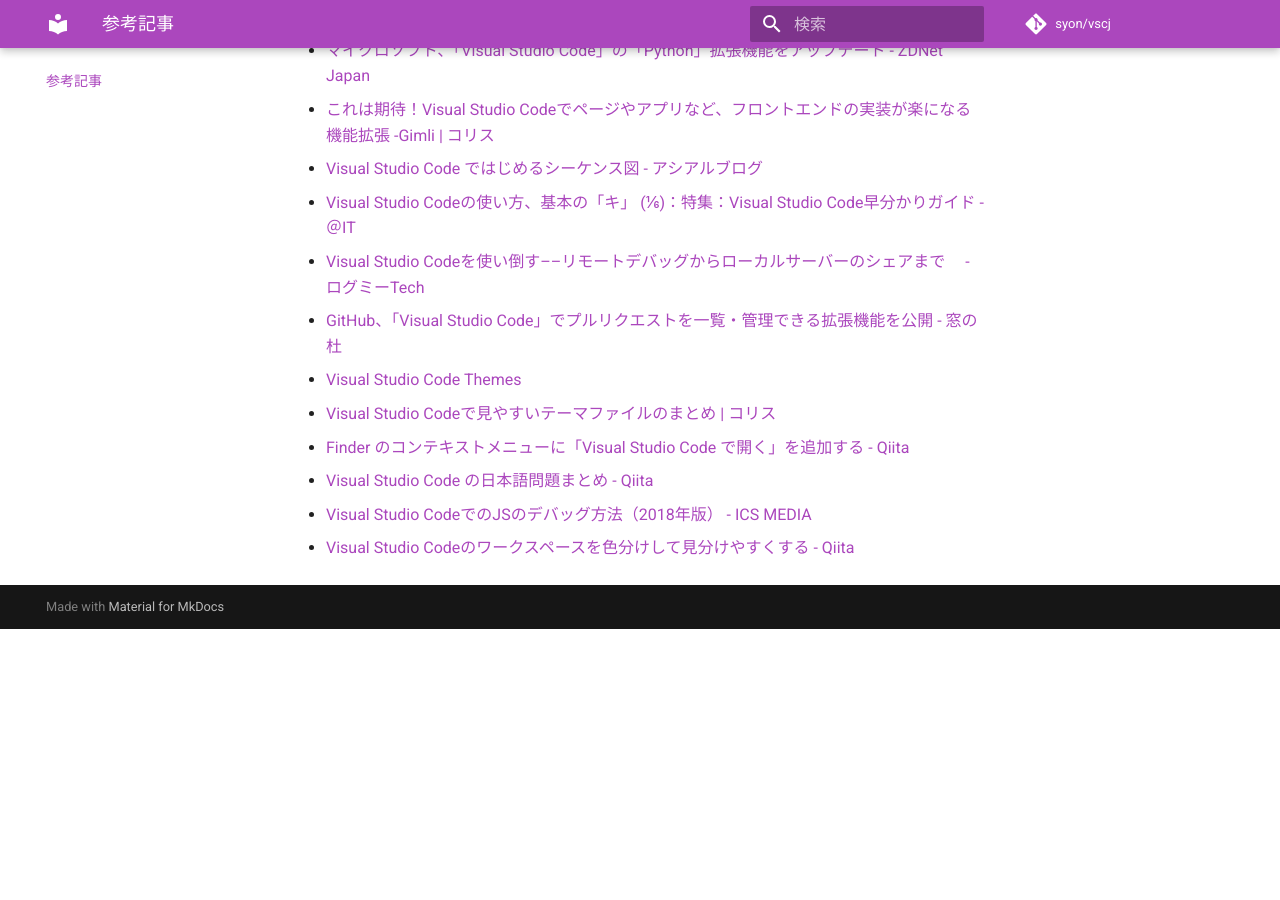
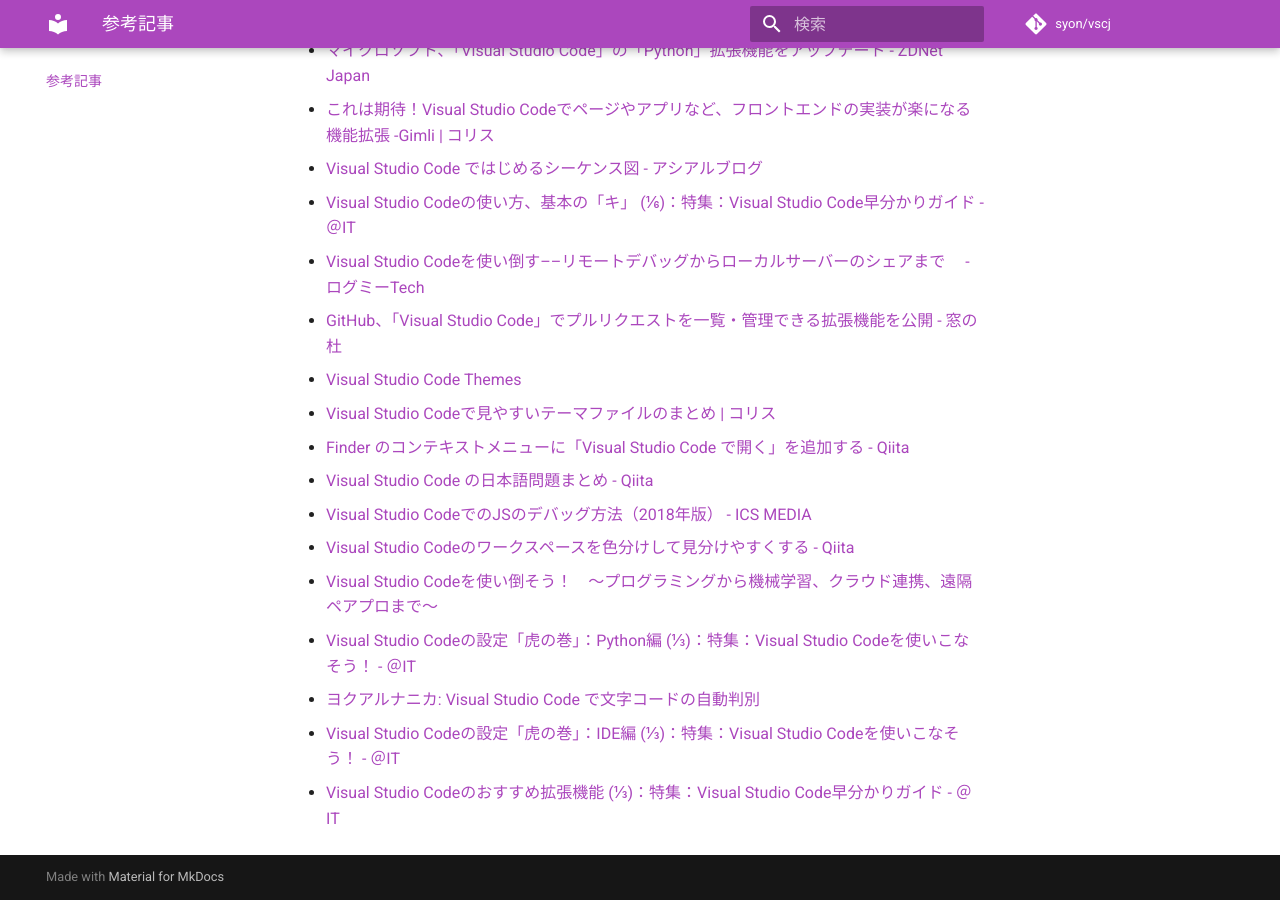
Before and after one commit to syon/vscj, an MkDocs documentation site: the page built from docs/参考記事.md, in a window 1280 px wide and 900 px high, scrolled down 3330 px. Built offline with MkDocs 1.6.1 and Material for MkDocs 9.7.7, drawn with Linux system fonts in a browser that asks for light colours; comment, search, counter and statistics services are not loaded; before the commit the page ends 3959 px from its top, so only the background shows below that.

Commit message:
:memo: add

```diff
--- a/docs/参考記事.md
+++ b/docs/参考記事.md
@@ -89,3 +89,8 @@
 - [Visual Studio Code の日本語問題まとめ - Qiita](https://qiita.com/EbXpJ6bp/items/e6a0ed52bdcb60bfd145)
 - [Visual Studio CodeでのJSのデバッグ方法（2018年版） - ICS MEDIA](https://ics.media/entry/11356/)
 - [Visual Studio Codeのワークスペースを色分けして見分けやすくする - Qiita](https://qiita.com/nacam403/items/e4ab0a475da24edd7190)
+- [Visual Studio Codeを使い倒そう！　～プログラミングから機械学習、クラウド連携、遠隔ペアプロまで～](https://www.slideshare.net/sakkuru/visual-studio-code-88792769)
+- [Visual Studio Codeの設定「虎の巻」：Python編 (1/3)：特集：Visual Studio Codeを使いこなそう！ - ＠IT](https://www.atmarkit.co.jp/ait/articles/1711/24/news034.html)
+- [ヨクアルナニカ: Visual Studio Code で文字コードの自動判別](http://yokuarunanika.blogspot.com/2017/04/visual-studio-code.html)
+- [Visual Studio Codeの設定「虎の巻」：IDE編 (1/3)：特集：Visual Studio Codeを使いこなそう！ - ＠IT](https://www.atmarkit.co.jp/ait/articles/1708/23/news026.html)
+- [Visual Studio Codeのおすすめ拡張機能 (1/3)：特集：Visual Studio Code早分かりガイド - ＠IT](https://www.atmarkit.co.jp/ait/articles/1606/22/news044.html)
```
